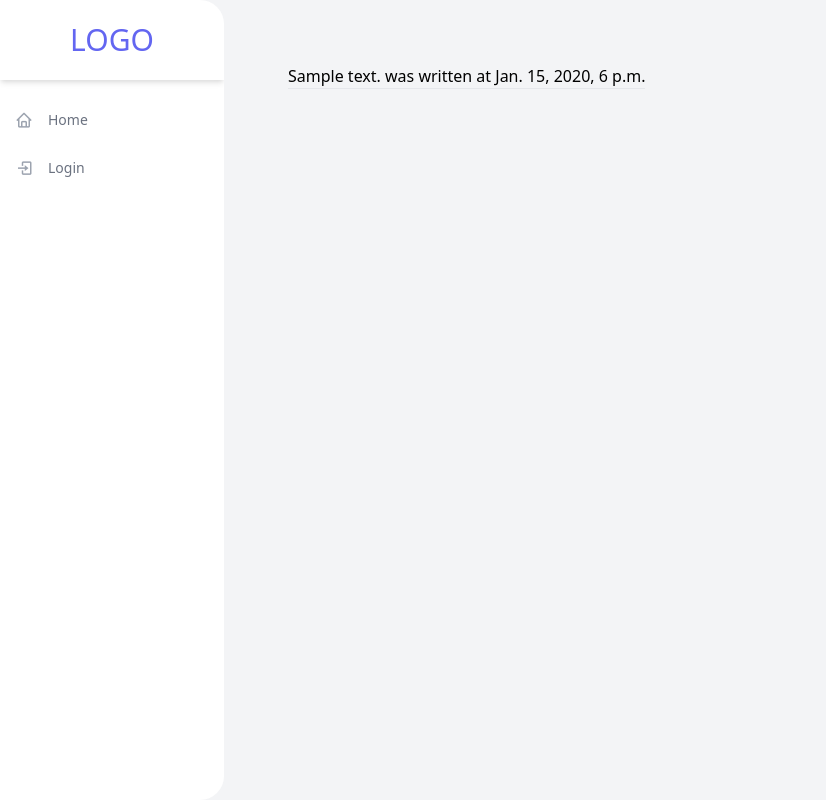
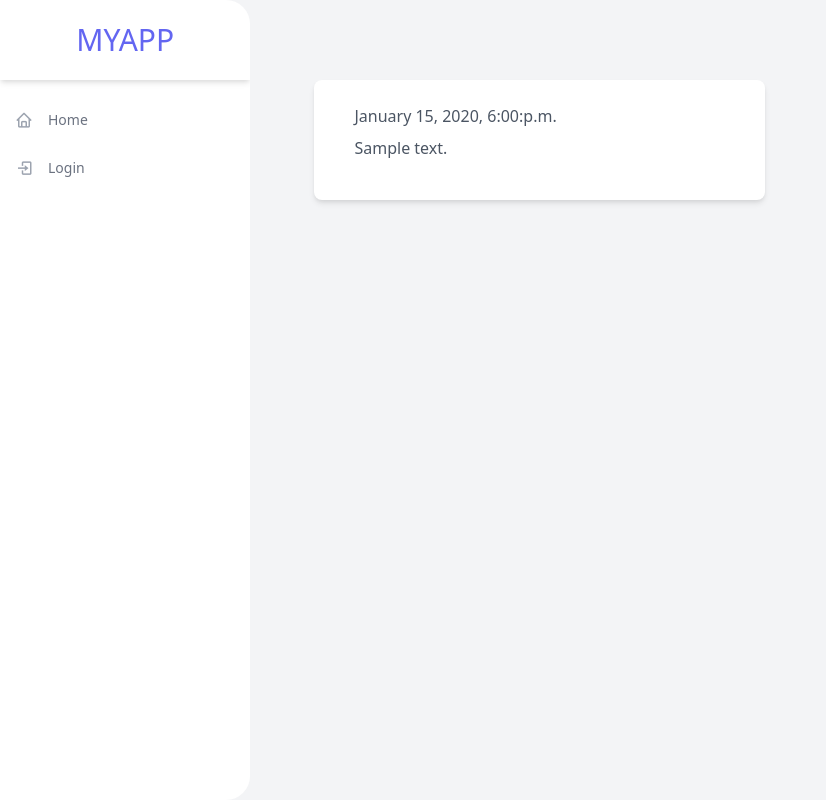
Before and after one commit to junbausa/DJANGO-201, a Django app: page / in a window 1280 px wide. Shown: the whole page, without its empty margins (0-826 px from the left). Run offline with Django 4.2, Linux system fonts and the light colour scheme; tables that the repository leaves empty hold one stand-in row (values such as "Sample post").

Commit message:
18. Making posts look nice with Tailwind CSS

```diff
--- a/feed/templates/feed/homepage.html
+++ b/feed/templates/feed/homepage.html
@@ -6,8 +6,31 @@
 
     {% for post in posts %}
 
-        {{post.text}} was written at {{post.date}}
-        <hr>
+        {% comment %} {{post.text}} was written at {{post.date}}
+        <hr> {% endcomment %}
+
+<!-- https://tailwindcomponents.com/component/post-artical -->
+<div class="max-w-4xl px-10 my-4 py-6 bg-white rounded-lg shadow-md w-1/2">
+    <div class="flex justify-between items-center">
+        <span class="font-light text-gray-600">{{post.date|date:"F j, Y, g:i:a"}}</span>
+    </div>
+    <div class="mt-2">
+        <p class="mt-2 text-gray-600">{{post.text}}</p>
+    </div>
+    <div class="flex justify-between items-center mt-4">
+        <a class="text-blue-600 hover:underline" href="#">
+            <!-- TODO : Add detail URL-->
+        </a>
+        <div>
+            <a class="flex items-center" href="#">
+                {% comment %} <img class="mx-4 w-10 h-10 object-cover rounded-full hidden sm:block" src="https://images.unsplash.com/photo-1502980426475-b83966705988?ixlib=rb-1.2.1&ixid=eyJhcHBfaWQiOjEyMDd9&auto=format&fit=crop&w=373&q=80" alt="avatar"> {% endcomment %}
+                <h1 class="text-gray-700 font-bold">
+                    <!-- TODO : Add username-->
+                </h1>
+            </a>
+        </div>
+    </div>
+</div>
 
     {% endfor %}
 
--- a/til/templates/base.html
+++ b/til/templates/base.html
@@ -26,10 +26,10 @@
     <!-- component is from https://tailwindcomponents.com/component/sidebar-navigation -->
 
 <!-- component is from https://tailwindcomponents.com/component/sidebar-navigation -->
-<div class="min-h-screen flex flex-row bg-gray-100">
-    <div class="flex flex-col w-56 bg-white rounded-r-3xl overflow-hidden">
+<div class="min-h-screen flex flex-row bg-gray-100 w-full">
+    <div class="flex flex-col w-56 bg-white rounded-r-3xl overflow-hidden w-1/4">
       <div class="flex items-center justify-center h-20 shadow-md">
-        <h1 class="text-3xl uppercase text-indigo-500">LOGO</h1>
+        <h1 class="text-3xl uppercase text-indigo-500">MyApp</h1>
       </div>
       <ul class="flex flex-col py-4">
         <li>
@@ -55,7 +55,7 @@
         {% endif %}
       </ul>
     </div>
-    <div class="p-16">
+    <div class="p-16 w-full">
       {% block body %}
           {% block content %}{% endblock %}
       {% endblock %}
```
